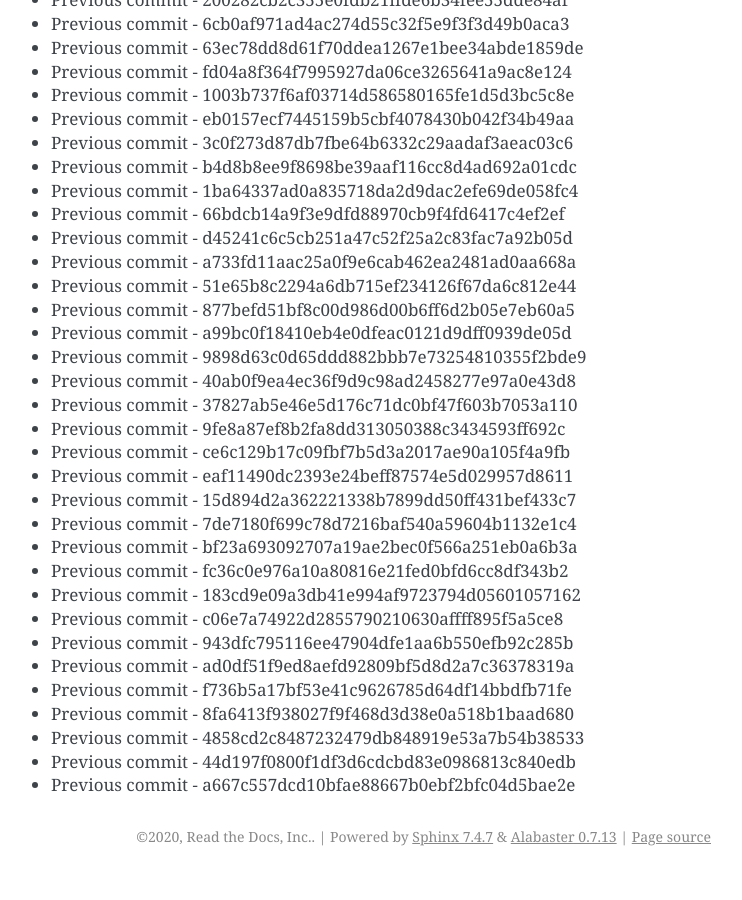
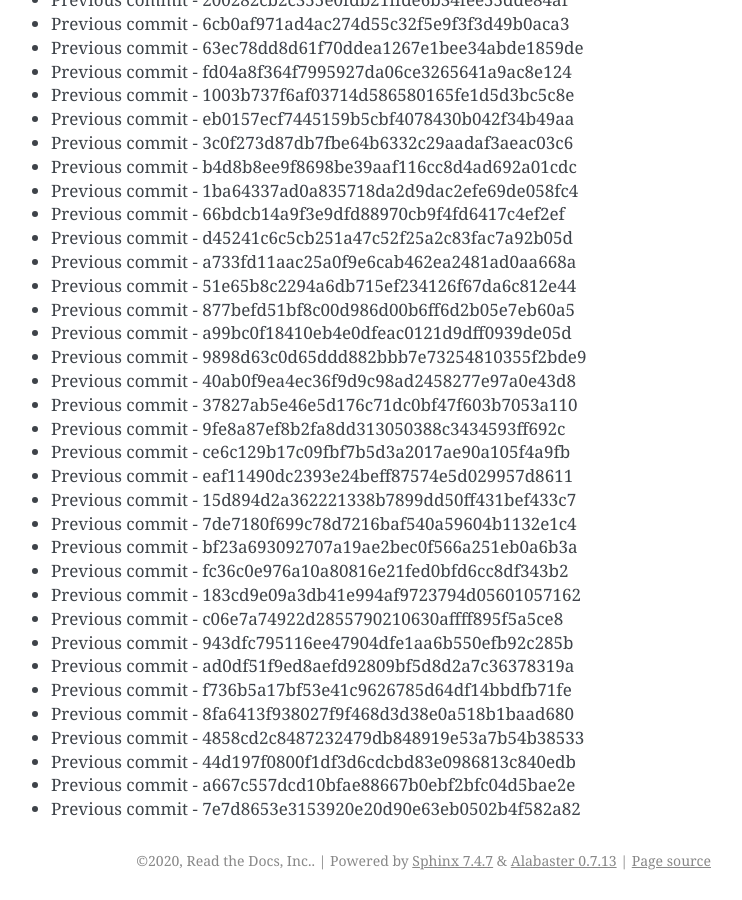
Before and after one commit to readthedocs/rtd-git-stresstest, a Sphinx documentation site: the page built from docs/updates.rst, in a window 1280 px wide and 900 px high, scrolled down 100983 px. Shown: the whole window, without its empty margins (399-1141 px from the left). Built offline with Sphinx 7.4.7, drawn with Linux system fonts in a browser that asks for light colours; before the commit the page ends 101859 px from its top, so only the background shows below that.

Commit message:
Generating commit from previous: 7e7d8653e3153920e20d90e63eb0502b4f582a82

```diff
--- a/docs/updates.rst
+++ b/docs/updates.rst
@@ -4275,3 +4275,4 @@ It can be tested for any performance characteristics.
 * Previous commit - 4858cd2c8487232479db848919e53a7b54b38533
 * Previous commit - 44d197f0800f1df3d6cdcbd83e0986813c840edb
 * Previous commit - a667c557dcd10bfae88667b0ebf2bfc04d5bae2e
+* Previous commit - 7e7d8653e3153920e20d90e63eb0502b4f582a82
```
